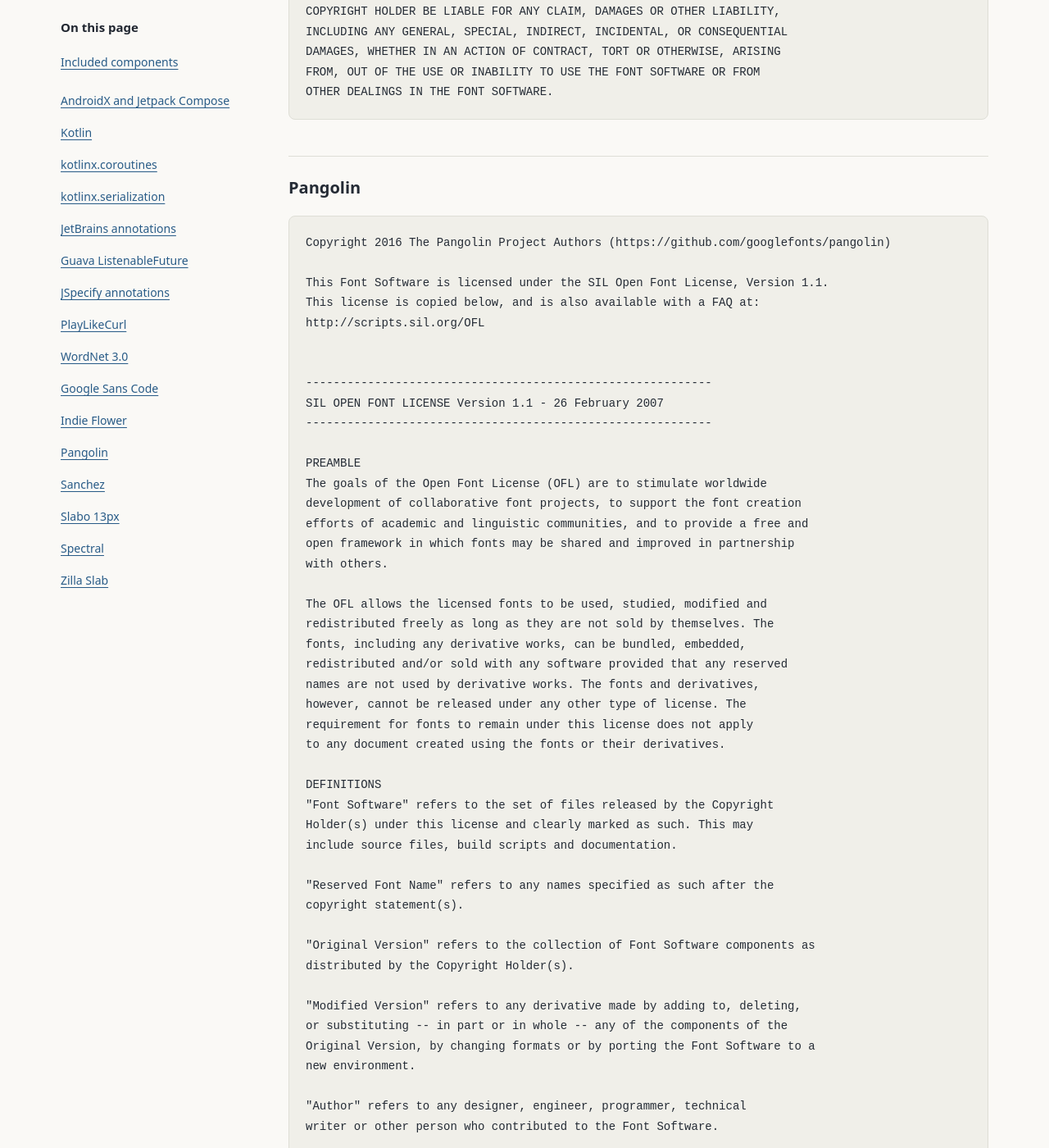
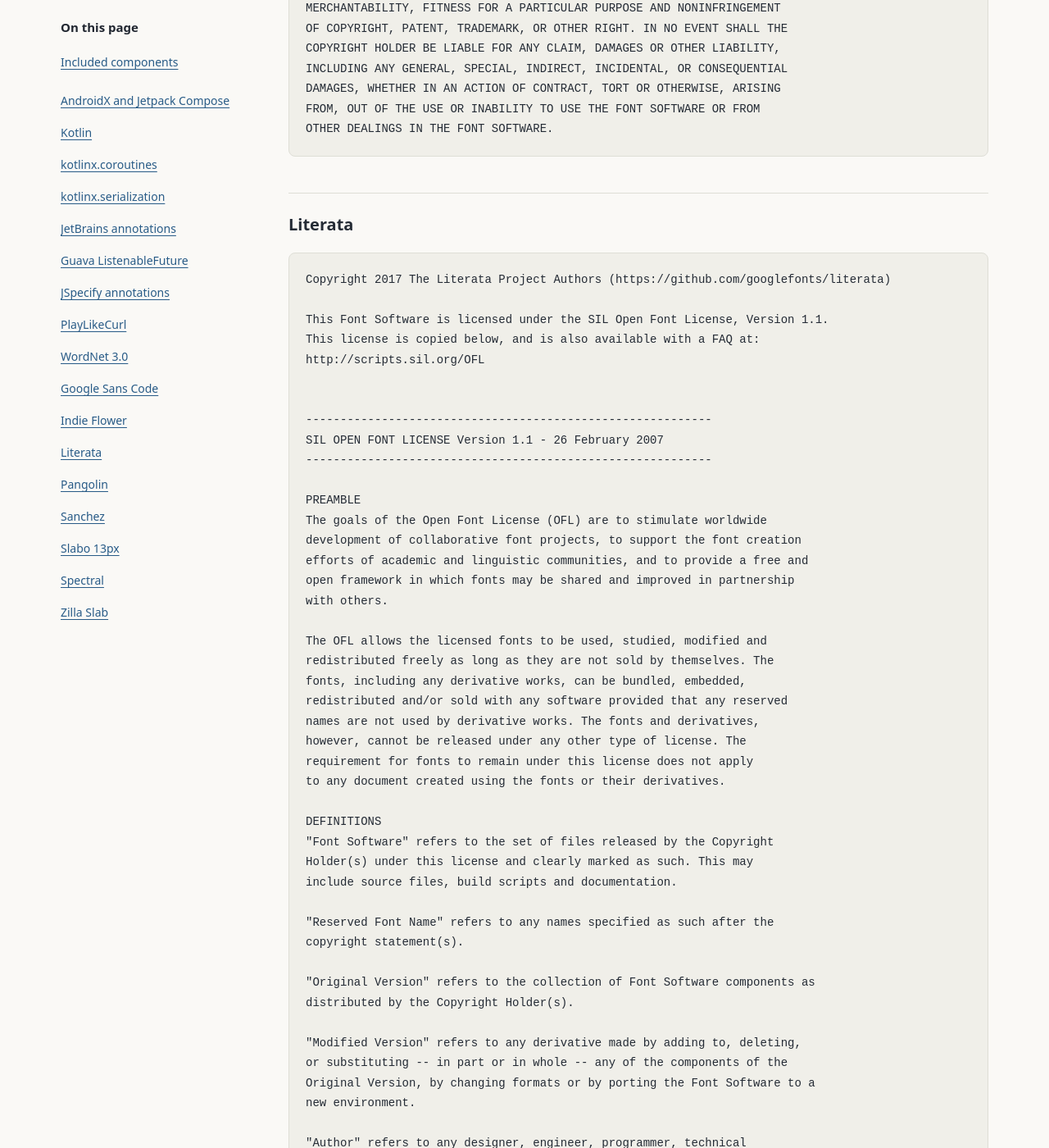
Before and after one commit to dhruvnpat3l/Mnemosyne, a Jekyll site: the page built from third-party-policy.md, in a window 1280 px wide and 1400 px high, scrolled down 44930 px. Shown: the whole window at 82% size. Built offline with Jekyll 4.4.1, drawn with Linux system fonts in a browser that asks for light colours; some of the changed text lies outside the part shown.

Commit message:
Add Literata font license

````diff
--- a/third-party-policy.md
+++ b/third-party-policy.md
@@ -26,6 +26,8 @@ components:
     anchor: google-sans-code
   - title: Indie Flower
     anchor: indie-flower
+  - title: Literata
+    anchor: literata
   - title: Pangolin
     anchor: pangolin
   - title: Sanchez
@@ -66,6 +68,7 @@ Choose a component to jump to its complete license and notices. All texts are av
 | [WordNet 3.0](#wordnet-3-0) | Princeton University WordNet license |
 | [Google Sans Code](#google-sans-code) | SIL Open Font License 1.1 |
 | [Indie Flower](#indie-flower) | SIL Open Font License 1.1 |
+| [Literata](#literata) | SIL Open Font License 1.1 |
 | [Pangolin](#pangolin) | SIL Open Font License 1.1 |
 | [Sanchez](#sanchez) | SIL Open Font License 1.1 |
 | [Slabo 13px](#slabo-13px) | SIL Open Font License 1.1 |
@@ -1835,10 +1838,10 @@ FROM, OUT OF THE USE OR INABILITY TO USE THE FONT SOFTWARE OR FROM
 OTHER DEALINGS IN THE FONT SOFTWARE.
 ```
 
-### Pangolin {#pangolin}
+### Literata {#literata}
 
 ```text
-Copyright 2016 The Pangolin Project Authors (https://github.com/googlefonts/pangolin)
+Copyright 2017 The Literata Project Authors (https://github.com/googlefonts/literata)
 
 This Font Software is licensed under the SIL Open Font License, Version 1.1.
 This license is copied below, and is also available with a FAQ at:
@@ -1933,16 +1936,10 @@ FROM, OUT OF THE USE OR INABILITY TO USE THE FONT SOFTWARE OR FROM
 OTHER DEALINGS IN THE FONT SOFTWARE.
 ```
 
-### Sanchez {#sanchez}
-
-Additional copyright notice reproduced from the bundled font metadata:
+### Pangolin {#pangolin}
 
 ```text
-Copyright (c) 2012, LatinoType (www.latinotype.com), with Reserved Font Name 'Sanchez'
-```
-
-```text
-Copyright (c) 2012, LatinoType (luciano@latinotype.com), with Reserved Font Names 'Sanchez'
+Copyright 2016 The Pangolin Project Authors (https://github.com/googlefonts/pangolin)
 
 This Font Software is licensed under the SIL Open Font License, Version 1.1.
 This license is copied below, and is also available with a FAQ at:
@@ -2037,10 +2034,16 @@ FROM, OUT OF THE USE OR INABILITY TO USE THE FONT SOFTWARE OR FROM
 OTHER DEALINGS IN THE FONT SOFTWARE.
 ```
 
-### Slabo 13px {#slabo-13px}
+### Sanchez {#sanchez}
+
+Additional copyright notice reproduced from the bundled font metadata:
 
 ```text
-Copyright (c) 2013, Tiro Typeworks Ltd (www.tiro.com).
+Copyright (c) 2012, LatinoType (www.latinotype.com), with Reserved Font Name 'Sanchez'
+```
+
+```text
+Copyright (c) 2012, LatinoType (luciano@latinotype.com), with Reserved Font Names 'Sanchez'
 
 This Font Software is licensed under the SIL Open Font License, Version 1.1.
 This license is copied below, and is also available with a FAQ at:
@@ -2135,14 +2138,14 @@ FROM, OUT OF THE USE OR INABILITY TO USE THE FONT SOFTWARE OR FROM
 OTHER DEALINGS IN THE FONT SOFTWARE.
 ```
 
-### Spectral {#spectral}
+### Slabo 13px {#slabo-13px}
 
 ```text
-Copyright 2017 The Spectral Project Authors (https://github.com/productiontype/Spectral)
+Copyright (c) 2013, Tiro Typeworks Ltd (www.tiro.com).
 
 This Font Software is licensed under the SIL Open Font License, Version 1.1.
 This license is copied below, and is also available with a FAQ at:
-https://openfontlicense.org
+http://scripts.sil.org/OFL
 
 
 -----------------------------------------------------------
@@ -2233,14 +2236,14 @@ FROM, OUT OF THE USE OR INABILITY TO USE THE FONT SOFTWARE OR FROM
 OTHER DEALINGS IN THE FONT SOFTWARE.
 ```
 
-### Zilla Slab {#zilla-slab}
+### Spectral {#spectral}
 
 ```text
-Copyright 2017, The Mozilla Foundation
+Copyright 2017 The Spectral Project Authors (https://github.com/productiontype/Spectral)
 
 This Font Software is licensed under the SIL Open Font License, Version 1.1.
 This license is copied below, and is also available with a FAQ at:
-http://scripts.sil.org/OFL
+https://openfontlicense.org
 
 
 -----------------------------------------------------------
@@ -2330,3 +2333,101 @@ DAMAGES, WHETHER IN AN ACTION OF CONTRACT, TORT OR OTHERWISE, ARISING
 FROM, OUT OF THE USE OR INABILITY TO USE THE FONT SOFTWARE OR FROM
 OTHER DEALINGS IN THE FONT SOFTWARE.
 ```
+
+### Zilla Slab {#zilla-slab}
+
+```text
+Copyright 2017, The Mozilla Foundation
+
+This Font Software is licensed under the SIL Open Font License, Version 1.1.
+This license is copied below, and is also available with a FAQ at:
+http://scripts.sil.org/OFL
+
+
+-----------------------------------------------------------
+SIL OPEN FONT LICENSE Version 1.1 - 26 February 2007
+-----------------------------------------------------------
+
+PREAMBLE
+The goals of the Open Font License (OFL) are to stimulate worldwide
+development of collaborative font projects, to support the font creation
+efforts of academic and linguistic communities, and to provide a free and
+open framework in which fonts may be shared and improved in partnership
+with others.
+
+The OFL allows the licensed fonts to be used, studied, modified and
+redistributed freely as long as they are not sold by themselves. The
+fonts, including any derivative works, can be bundled, embedded,
+redistributed and/or sold with any software provided that any reserved
+names are not used by derivative works. The fonts and derivatives,
+however, cannot be released under any other type of license. The
+requirement for fonts to remain under this license does not apply
+to any document created using the fonts or their derivatives.
+
+DEFINITIONS
+"Font Software" refers to the set of files released by the Copyright
+Holder(s) under this license and clearly marked as such. This may
+include source files, build scripts and documentation.
+
+"Reserved Font Name" refers to any names specified as such after the
+copyright statement(s).
+
+"Original Version" refers to the collection of Font Software components as
+distributed by the Copyright Holder(s).
+
+"Modified Version" refers to any derivative made by adding to, deleting,
+or substituting -- in part or in whole -- any of the components of the
+Original Version, by changing formats or by porting the Font Software to a
+new environment.
+
+"Author" refers to any designer, engineer, programmer, technical
+writer or other person who contributed to the Font Software.
+
+PERMISSION & CONDITIONS
+Permission is hereby granted, free of charge, to any person obtaining
+a copy of the Font Software, to use, study, copy, merge, embed, modify,
+redistribute, and sell modified and unmodified copies of the Font
+Software, subject to the following conditions:
+
+1) Neither the Font Software nor any of its individual components,
+in Original or Modified Versions, may be sold by itself.
+
+2) Original or Modified Versions of the Font Software may be bundled,
+redistributed and/or sold with any software, provided that each copy
+contains the above copyright notice and this license. These can be
+included either as stand-alone text files, human-readable headers or
+in the appropriate machine-readable metadata fields within text or
+binary files as long as those fields can be easily viewed by the user.
+
+3) No Modified Version of the Font Software may use the Reserved Font
+Name(s) unless explicit written permission is granted by the corresponding
+Copyright Holder. This restriction only applies to the primary font name as
+presented to the users.
+
+4) The name(s) of the Copyright Holder(s) or the Author(s) of the Font
+Software shall not be used to promote, endorse or advertise any
+Modified Version, except to acknowledge the contribution(s) of the
+Copyright Holder(s) and the Author(s) or with their explicit written
+permission.
+
+5) The Font Software, modified or unmodified, in part or in whole,
+must be distributed entirely under this license, and must not be
+distributed under any other license. The requirement for fonts to
+remain under this license does not apply to any document created
+using the Font Software.
+
+TERMINATION
+This license becomes null and void if any of the above conditions are
+not met.
+
+DISCLAIMER
+THE FONT SOFTWARE IS PROVIDED "AS IS", WITHOUT WARRANTY OF ANY KIND,
+EXPRESS OR IMPLIED, INCLUDING BUT NOT LIMITED TO ANY WARRANTIES OF
+MERCHANTABILITY, FITNESS FOR A PARTICULAR PURPOSE AND NONINFRINGEMENT
+OF COPYRIGHT, PATENT, TRADEMARK, OR OTHER RIGHT. IN NO EVENT SHALL THE
+COPYRIGHT HOLDER BE LIABLE FOR ANY CLAIM, DAMAGES OR OTHER LIABILITY,
+INCLUDING ANY GENERAL, SPECIAL, INDIRECT, INCIDENTAL, OR CONSEQUENTIAL
+DAMAGES, WHETHER IN AN ACTION OF CONTRACT, TORT OR OTHERWISE, ARISING
+FROM, OUT OF THE USE OR INABILITY TO USE THE FONT SOFTWARE OR FROM
+OTHER DEALINGS IN THE FONT SOFTWARE.
+```
````
Also changed, not shown: other parts of third-party-policy.md (+1 -1 lines).
